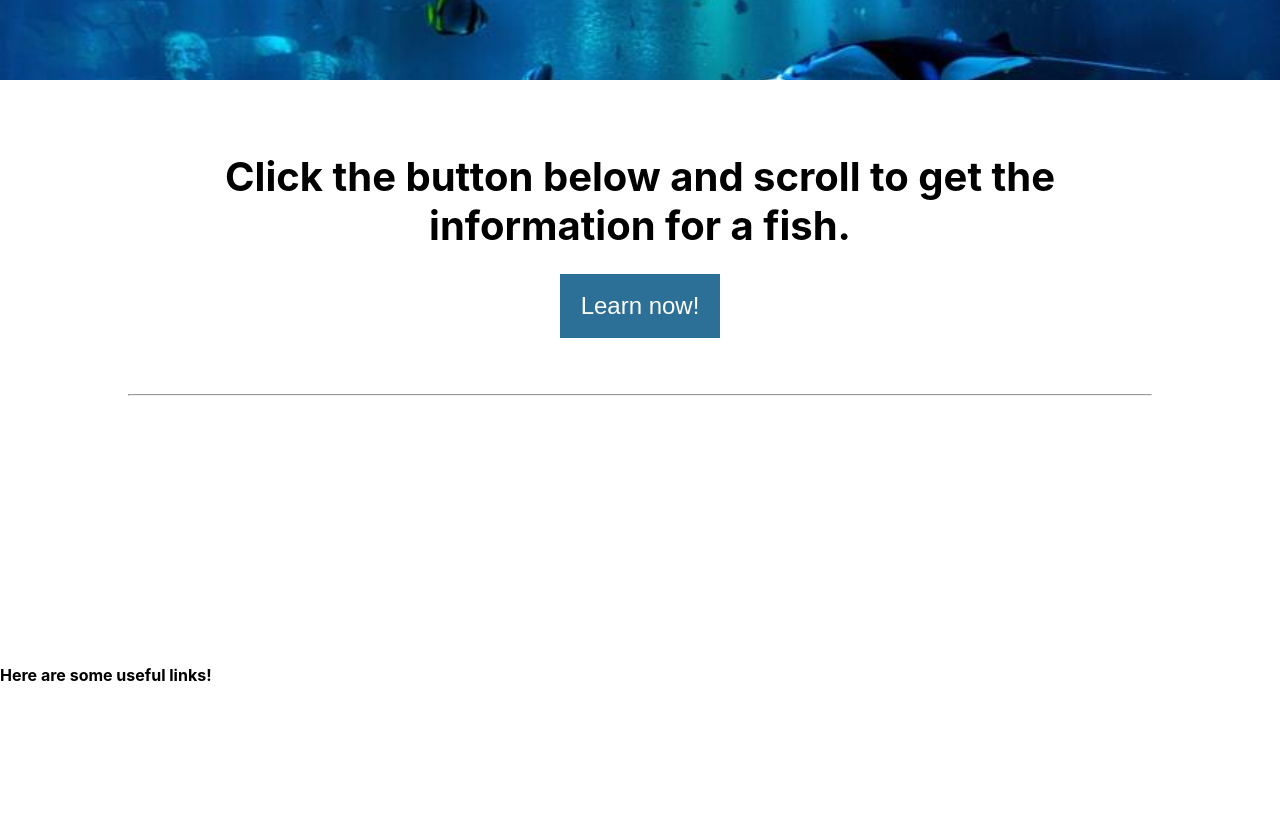
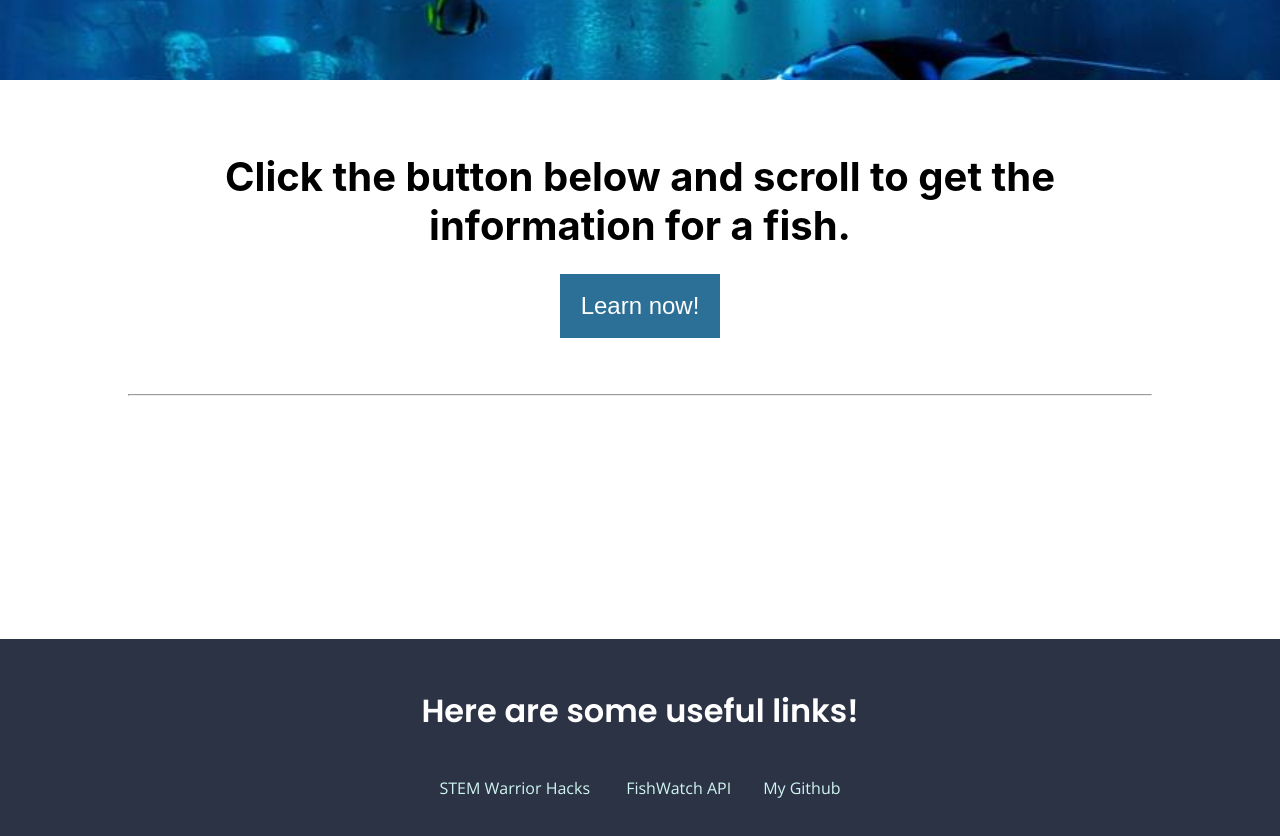
Before and after one commit to cehune/Wayward-Zoo, a React (Create React App) app: page / in a window 1280 px wide. Shown: the part 480-1316 px from the top of the page. Before the commit the page ends 1187 px from the top, so only its background shows below. Built offline with nearby package versions, Linux system fonts and the light colour scheme; no server answers.

Commit message:
finished base site styling

```diff
--- a/src/App.css
+++ b/src/App.css
@@ -42,7 +42,7 @@ body,html {
 .info{
   padding-left: 10%;
   padding-right: 10%;
-  padding-bottom: 5rem;
+  padding-bottom: 2rem;
 
 }
 
@@ -85,3 +85,34 @@ h3{
   font-size: 2.5rem;
   margin-bottom: 0;
 }
+
+footer{
+  background-color: #2C3345  ;
+  min-height: 14rem;
+}
+
+h4{
+  text-align: center;
+  color: white;
+  font-size: 2rem;
+  padding-top: 3rem;
+  font-family: 'Poppins', sans-serif;
+
+}
+
+.footerlinks{
+  text-align: center;
+  padding-bottom: 4rem;
+}
+
+a{
+  color: #D0F5F1 ;
+  font-family: 'Open Sans', sans-serif;
+  font-size: 1rem;
+  padding: 0rem 1rem 4rem 1rem;
+  text-decoration: none;
+}
+
+a:hover {
+  color: #EF9898
+}
--- a/src/App.js
+++ b/src/App.js
@@ -22,7 +22,7 @@ class App extends React.Component{
         FoodTitle: "",
         stemWarrior: "https://www.stemwarriorhacks.org/",
         fishWatch: 'https://www.fishwatch.gov/developers',
-        github: 'https://github.com/mckalechung/Wayward-Zoo'
+        github: 'https://github.com/mckalechung/Wayward-Zoo',
 
           /* I'm putting all of the key value pairs I deem important into the initial state.
               I'm also putting in all of the info gathered from the api so I can access it throughout the entire file.
@@ -153,8 +153,11 @@ class App extends React.Component{
             </div></>
             <footer>
               <h4>Here are some useful links!</h4>
-              <section>
 
+              <section className='footerlinks'>
+                <a href={this.state.stemWarrior} target='_blank'>STEM Warrior Hacks </a>
+                <a href={this.state.fishWatch} target='_blank'>FishWatch API</a>
+                <a href={this.state.github} target='_blank'>My Github</a>
               </section>
 
             </footer></>
@@ -165,10 +168,6 @@ class App extends React.Component{
 
   export default App;
   ReactDOM.render(<App />, document.getElementById('app'));
-  //<img id='image'src={this.state.Image}></img>
+
 
   /*Note for future reference, rubber ducking is an incredible tactic for debugging. */
-
-  /* <a href={links.stemWarrior} target='_blank'>STEM Warrior Hacks </a>
-                <a href={links.fishWatch} target='_blank'>FishWatch API</a>
-                <a href={links.github} target='_blank'>My Github</a>*/
```
